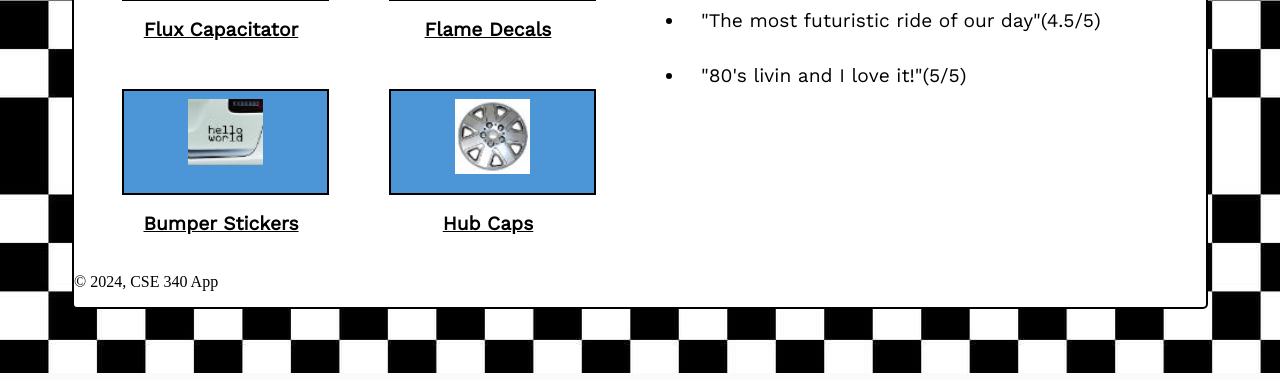
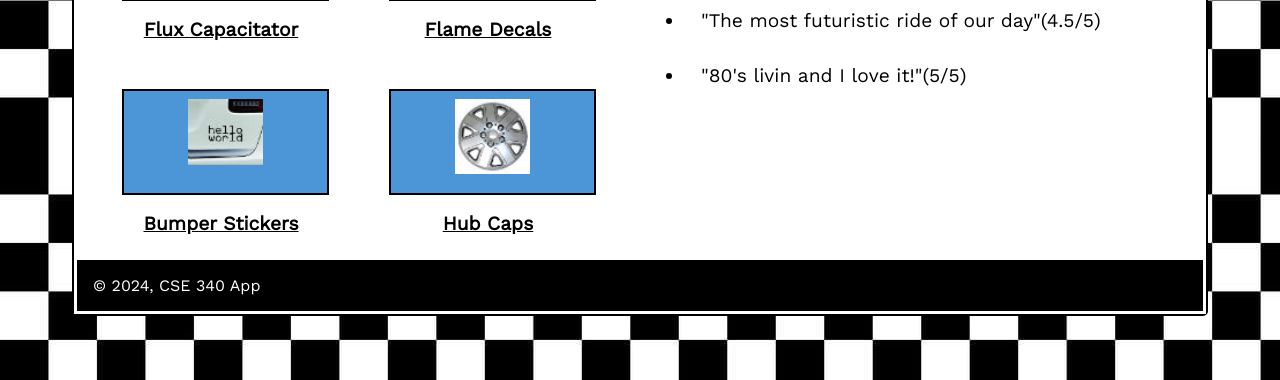
Before and after one commit to galiciaabraham/cse340, a Node server app: page / in a window 1280 px wide. Shown: the part 1066-1446 px from the top of the page. Run offline with Node 20, Linux system fonts and the light colour scheme; data that the repository does not hold is empty; some libraries are stand-ins or nearby versions; some web fonts are replaced.

Commit message:
added some styling for the footer

```diff
--- a/public/css/styles.css
+++ b/public/css/styles.css
@@ -272,6 +272,17 @@ div.upgrades div {
   font-family: 'Work Sans','sans-serif';
   font-size: 1.5rem;
 }
+
+/*Footer styling*/
+footer p {
+  font-family: 'Work Sans', 'sans-serif';
+  font-size: 1rem;
+  background-color: rgba(0, 0, 0, 1);
+  color: white;
+  margin: 0;
+  padding: 1rem;
+  border: 3px solid white
+}
 /*LARGE VIEW STYLING*/
 
 @media screen and (min-width: 700px) {
```
